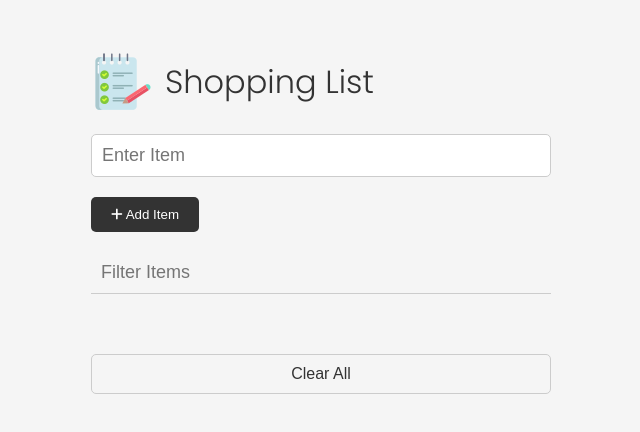
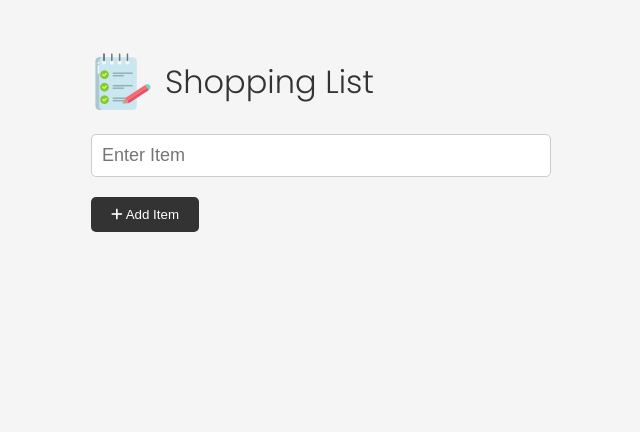
Before and after one commit to nekkox/Shipping-list, a plain HTML site: page index.html in a window 1280 px wide. Both pictures are taken after a click on the button "Clear All". Shown: the whole page, without its empty margins (319-959 px from the left). Drawn offline with Linux system fonts and the light colour scheme.

Commit message:
Create CheckUi function for checking number of elements on the page. If there is no items then it hides filter and clearll button

```diff
--- a/script.js
+++ b/script.js
@@ -1,7 +1,8 @@
 const itemForm = document.getElementById("item-form");
 const itemInput = document.getElementById("item-input");
 const itemList = document.getElementById("item-list");
-const clear = document.getElementById("clear");
+const clearBtn = document.getElementById("clear");
+const filter = document.querySelector(".filter");
 
 function addItem(e) {
   e.preventDefault();
@@ -23,6 +24,8 @@ function addItem(e) {
 
   itemList.appendChild(li);
 
+  checkUI();
+
   itemInput.value = "";
 }
 
@@ -42,7 +45,10 @@ function createIcon(classes) {
 
 function removeItem(e) {
   if (e.target.parentElement.classList.contains("remove-item")) {
-    e.target.parentElement.parentElement.remove();
+    if (confirm("Jestes pewien?")) {
+      e.target.parentElement.parentElement.remove();
+    }
+    checkUI();
   }
 }
 
@@ -52,9 +58,24 @@ function clearAllItems(e) {
   while (ul.firstChild) {
     ul.firstChild.remove();
   }
+  checkUI();
+}
+
+function checkUI() {
+  const items = itemList.querySelectorAll("li");
+
+  if (items.length === 0) {
+    filter.style.display = "none";
+    clearBtn.style.display = "none";
+  } else {
+    filter.style.display = "block";
+    clearBtn.style.display = "block";
+  }
 }
 
 // Event Listeners
 itemForm.addEventListener("submit", addItem);
 itemList.addEventListener("click", removeItem);
-clear.addEventListener("click", clearAllItems);
+clearBtn.addEventListener("click", clearAllItems);
+
+checkUI();
```
Also changed, not shown: index.html (+1 -1 lines).
